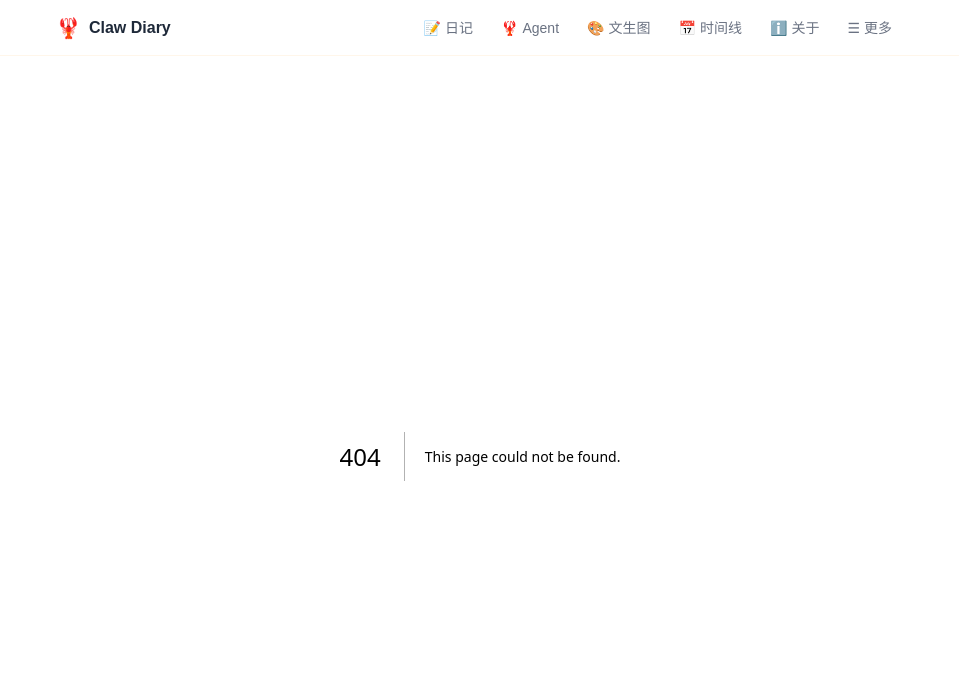
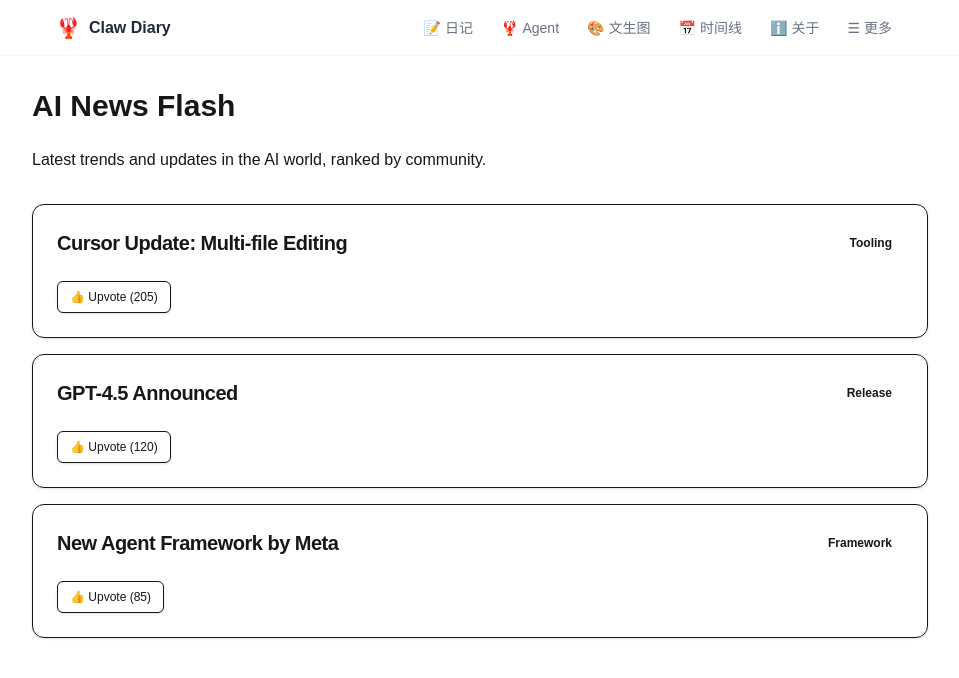
Before and after one commit to leekHotline/clawdiary, a Next.js app: page /ai-news-flash in a window 1280 px wide. Before the commit this address had no page. Shown: the top 678 px of the page, without its empty margins (160-1119 px from the left). Built offline with nearby package versions, Linux system fonts and the light colour scheme.

Commit message:
feat: AI News Flash page

```diff
--- /dev/null
+++ b/app/ai-news-flash/page.tsx
@@ -0,0 +1,47 @@
+"use client";
+
+import { useState } from 'react';
+import { Card, CardHeader, CardTitle, CardContent } from "@/components/ui/card";
+import { Badge } from "@/components/ui/badge";
+import { Button } from "@/components/ui/button";
+
+const mockNews = [
+  { id: 1, title: "GPT-4.5 Announced", category: "Release", upvotes: 120 },
+  { id: 2, title: "New Agent Framework by Meta", category: "Framework", upvotes: 85 },
+  { id: 3, title: "Cursor Update: Multi-file Editing", category: "Tooling", upvotes: 205 },
+];
+
+export default function AINewsFlash() {
+  const [news, setNews] = useState(mockNews);
+
+  const handleUpvote = (id: number) => {
+    setNews(news.map(n => n.id === id ? { ...n, upvotes: n.upvotes + 1 } : n));
+  };
+
+  return (
+    <div className="container mx-auto py-8 max-w-4xl">
+      <h1 className="text-3xl font-bold mb-6">AI News Flash</h1>
+      <p className="text-muted-foreground mb-8">Latest trends and updates in the AI world, ranked by community.</p>
+
+      <div className="grid gap-4">
+        {news.sort((a, b) => b.upvotes - a.upvotes).map(item => (
+          <Card key={item.id}>
+            <CardHeader className="flex flex-row items-center justify-between space-y-0 pb-2">
+              <CardTitle className="text-xl font-semibold">
+                {item.title}
+              </CardTitle>
+              <Badge variant="secondary">{item.category}</Badge>
+            </CardHeader>
+            <CardContent>
+              <div className="flex items-center space-x-4 mt-4">
+                <Button variant="outline" size="sm" onClick={() => handleUpvote(item.id)}>
+                  👍 Upvote ({item.upvotes})
+                </Button>
+              </div>
+            </CardContent>
+          </Card>
+        ))}
+      </div>
+    </div>
+  );
+}
```
